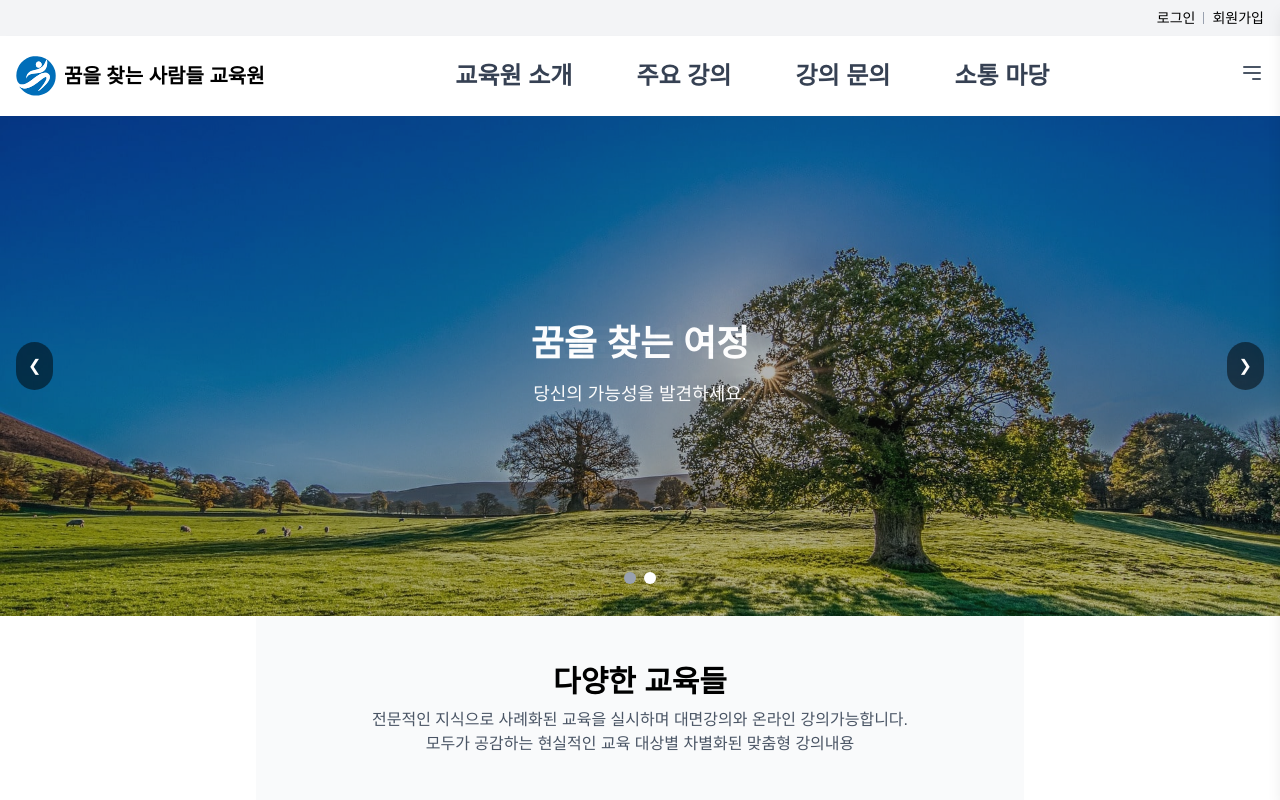
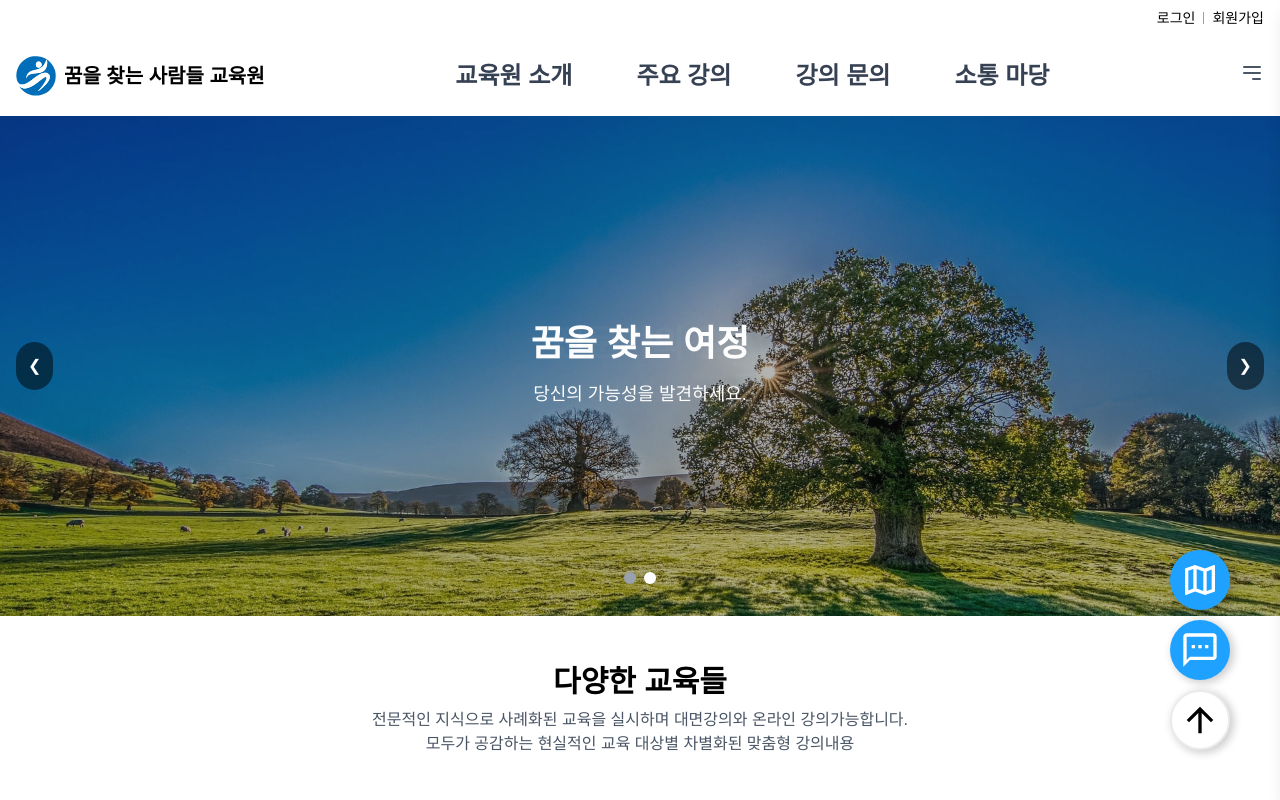
Before and after one commit to MSP-31/Dreamseekers-FE, a Vue app in the folder dreamseekers/: page / in a window 1280 px wide. Shown: the top 800 px of the page. Built offline with nearby package versions, Linux system fonts and the light colour scheme; a web font is replaced by a local one.

Commit message:
feat: "플로팅 버튼 추가"

```diff
--- a/dreamseekers/src/components/layout/AppFooter.vue
+++ b/dreamseekers/src/components/layout/AppFooter.vue
@@ -2,11 +2,11 @@
     <footer class="bg-[#515151] text-white text-sm mt-16">
         <div class="max-w-7xl mx-auto px-6 py-8">
             <ul class="flex flex-wrap gap-4 justify-center mb-6">
-                <li><a href="/intro/greeting">교육원 소개</a></li>
-                <li><a href="/lecture/list">주요 강의</a></li>
-                <li><a href="/lecture/inquiry">강의 문의</a></li>
-                <li><a href="/unauthorized-collection">이메일무단수집거부</a></li>
-                <li><a href="/privacy-policy">개인정보처리방침</a></li>
+                <li><router-link to="/intro/greeting">교육원 소개</router-link></li>
+                <li><router-link to="/lecture/list">주요 강의</router-link></li>
+                <li><router-link to="/lecture/inquiry">강의 문의</router-link></li>
+                <li><router-link to="/unauthorized-collection">이메일무단수집거부</router-link></li>
+                <li><router-link to="/privacy-policy">개인정보처리방침</router-link></li>
             </ul>
 
             <div class="flex flex-col md:flex-row md:justify-between text-center md:text-left gap-6 md:gap-0">
--- a/dreamseekers/src/components/layout/AppHeader.vue
+++ b/dreamseekers/src/components/layout/AppHeader.vue
@@ -1,5 +1,5 @@
 <template>
-    <header class="text-dream-text">
+    <header>
         <TopHeader :user="user" @logout="$emit('logout')" />
         <NavigationBar :is-staff="user.isStaff" />
         <!-- MobileSidebar는 NavigationBar 내부 또는 여기서 조건부로 렌더링 가능 -->
--- /dev/null
+++ b/dreamseekers/src/components/layout/FloatingButtons.vue
@@ -0,0 +1,88 @@
+<template>
+    <ul class="fixed z-30 right-[50px] bottom-[50px] flex flex-col items-end space-y-[10px]">
+        <!-- '오시는 길' Button -->
+        <li>
+            <router-link
+                :to="`/intro/contact/`"
+                title="오시는 길"
+                class="inline-flex items-center justify-center relative w-[60px] h-[60px] rounded-full bg-[#1fa2ff] shadow-[3px_2px_8px_1px_rgba(0,0,0,0.2)] text-[#ebebeb] transition-all duration-200 ease-in-out cursor-pointer group hover:w-[170px] hover:justify-start hover:pl-[15px]"
+            >
+                <span class="w-10 h-10 bg-center bg-no-repeat bg-contain shrink-0" :style="{backgroundImage: `url(${mapIconUrl})`}" aria-hidden="true"></span>
+                <span class="ml-[10px] text-xl whitespace-nowrap hidden group-hover:inline"> 오시는 길 </span>
+            </router-link>
+        </li>
+
+        <!-- '강의 문의' Button -->
+        <li>
+            <router-link
+                :to="`/lecture/inquiry`"
+                title="강의 문의"
+                class="inline-flex items-center justify-center relative w-[60px] h-[60px] rounded-full bg-[#1fa2ff] shadow-[3px_2px_8px_1px_rgba(0,0,0,0.2)] text-[#ebebeb] transition-all duration-200 ease-in-out cursor-pointer group hover:w-[170px] hover:justify-start hover:pl-[15px]"
+            >
+                <span class="w-10 h-10 bg-center bg-no-repeat bg-contain shrink-0" :style="{backgroundImage: `url(${textIconUrl})`}" aria-hidden="true"></span>
+                <span class="ml-[10px] text-xl whitespace-nowrap hidden group-hover:inline"> 강의 문의 </span>
+            </router-link>
+        </li>
+
+        <!-- '맨 위로' Button -->
+        <li>
+            <span
+                @click="scrollToTop"
+                title="맨 위로"
+                role="button"
+                tabindex="0"
+                @keydown.enter="scrollToTop"
+                @keydown.space.prevent="scrollToTop"
+                class="inline-flex items-center justify-center relative w-[60px] h-[60px] rounded-full bg-white border-2 border-[#ebebeb] shadow-[3px_2px_8px_1px_rgba(0,0,0,0.2)] transition-all duration-200 ease-in-out cursor-pointer hover:bg-gray-100"
+            >
+                <span class="w-10 h-10 bg-center bg-no-repeat bg-contain shrink-0" :style="{backgroundImage: `url(${upwardIconUrl})`}" aria-hidden="true"></span>
+                <!-- 이 버튼은 원래 디자인처럼 호버 시 텍스트가 표시되지 않습니다. -->
+            </span>
+        </li>
+    </ul>
+</template>
+
+<script setup>
+// Vite 프로젝트의 경우, 아이콘 파일들을 `public` 디렉토리 (예: public/img/icon/map_white_24dp.svg)에 위치시키고,
+// 아래와 같이 절대 경로로 참조합니다.
+const mapIconUrl = "/img/icon/map_white_24dp.svg";
+const textIconUrl = "/img/icon/textsms_white_24dp.svg";
+const upwardIconUrl = "/img/icon/arrow_upward_white_24dp.svg";
+// 중요: arrow_upward_white_24dp.svg 아이콘은 흰색입니다.
+// '맨 위로' 버튼의 배경이 흰색이므로 이 아이콘이 보이지 않을 수 있습니다.
+// 어두운 색상의 아이콘을 사용하거나, 인라인 SVG를 사용하여 색상을 제어하는 것을 고려해 보세요.
+
+const scrollToTop = () => {
+    window.scrollTo({top: 0, behavior: "smooth"});
+};
+</script>
+
+<style scoped>
+/*
+    Tailwind CSS v4 (및 JIT 모드가 활성화된 v3)는 w-[60px], bg-[#1fa2ff]와 같은 임의의 값을 지원합니다.
+    자주 사용하는 값들은 tailwind.config.js 파일에 사용자 정의 값으로 추가하여 재사용성을 높일 수 있습니다. 예:
+
+    // tailwind.config.js
+    module.exports = {
+      theme: {
+        extend: {
+          colors: {
+            'brand-primary-light': '#1fa2ff', // var(--primary-color-light)
+            'brand-line-color': '#ebebeb',    // var(--line-color)
+          },
+          boxShadow: {
+            'brand-floating': '3px 2px 8px 1px rgba(0, 0, 0, 0.2)',
+          },
+          spacing: {
+            '10px': '10px',
+            '15px': '15px',
+            '50px': '50px',
+          }
+        },
+      },
+      // ...
+    };
+
+    위와 같이 설정 후, bg-brand-primary-light, shadow-brand-floating, right-50px, ml-10px, pl-15px 등의 클래스를 사용할 수 있습니다.
+  */
+</style>
--- a/dreamseekers/src/components/layout/TopHeader.vue
+++ b/dreamseekers/src/components/layout/TopHeader.vue
@@ -1,5 +1,5 @@
 <template>
-    <div class="bg-gray-100 py-2 text-sm">
+    <div class="py-2 text-sm">
         <div class="container mx-auto flex justify-end items-center px-4">
             <template v-if="user.isAuthenticated">
                 <b class="mr-2">{{ user.username }}</b
--- a/dreamseekers/src/components/main/ContactMapSection.vue
+++ b/dreamseekers/src/components/main/ContactMapSection.vue
@@ -1,5 +1,5 @@
 <template>
-    <div class="main-content py-12 bg-gray-50">
+    <div class="main-content py-12">
         <div class="content-box container mx-auto px-4">
             <h1 class="text-3xl font-bold text-dream-text text-center mb-8">오시는 길</h1>
 
@@ -48,6 +48,7 @@
                                 계좌번호: {{ businessInfo.account }}
                             </td>
                         </tr>
+                        <!--
                         <tr class="md:hidden border-t">
                             <th class="py-3 px-2 md:px-4 font-semibold align-top">입금 정보</th>
                             <td class="py-3 px-2 md:px-4">
@@ -56,6 +57,7 @@
                                 계좌번호: {{ businessInfo.account }}
                             </td>
                         </tr>
+                        -->
                     </tbody>
                 </table>
             </div>
--- a/dreamseekers/src/router/index.ts
+++ b/dreamseekers/src/router/index.ts
@@ -48,6 +48,11 @@ const router = createRouter({
                     component: () => import("@/views/lecture/LectureDetailPage.vue"),
                     props: true,
                 },
+                {
+                    path: "calender",
+                    name: "calender",
+                    component: () => import("@/views/lecture/LectureCalender.vue"),
+                },
             ],
         },
         {
@@ -63,12 +68,6 @@ const router = createRouter({
                     path: "write",
                     name: "inquiryWrite",
                     component: () => import("@/views/inquiry/InquiryWritePage.vue"),
-                },
-                {
-                    path: "detail/:id", // 부모 경로를 제외한 상대 경로
-                    name: "lectureDetail",
-                    component: () => import("@/views/lecture/LectureDetailPage.vue"),
-                    props: true,
                 },
             ],
         },
--- a/dreamseekers/src/views/HomeView.vue
+++ b/dreamseekers/src/views/HomeView.vue
@@ -7,6 +7,7 @@
             <CalendarSection :schedules="dummySchedules" :is-staff="isUserStaff" />
             <ContactMapSection :contacts="dummyContacts" :business-info="dummyBusinessInfo" :naver-map-client-id="naverClientId" />
         </div>
+        <FloatingButtons />
     </main>
 </template>
 
@@ -15,5 +16,6 @@ import SlideSection from "../components/main/SlideSection.vue";
 import LectureListSection from "../components/main/LectureListSection.vue";
 import CalendarSection from "../components/main/CalendarSection.vue";
 import ContactMapSection from "../components/main/ContactMapSection.vue";
+import FloatingButtons from "@/components/layout/FloatingButtons.vue";
 import {dummySlides, dummyLectures, dummySchedules, dummyContacts, dummyBusinessInfo, isUserStaff, naverClientId} from "@/data/dummyData.ts"; // 더미 데이터 모듈
 </script>
--- /dev/null
+++ b/dreamseekers/src/views/lecture/LectureCalender.vue
@@ -0,0 +1,14 @@
+<template>
+    <div>
+        <PageHeader title="주요 강의" backgroundImageUrl="/img/top_header/lecture.jpg" />
+        <div class="relative text-center text-black flex-1 my-0 mx-[20%]">
+            <CalendarSection :schedules="dummySchedules" :is-staff="isUserStaff" />
+        </div>
+    </div>
+</template>
+
+<script setup>
+import PageHeader from "@/components/PageHeader.vue";
+import CalendarSection from "@/components/main/CalendarSection.vue";
+import {dummySchedules} from "@/data/dummyData.ts"; // 더미 데이터 모듈
+</script>
```
Also changed, not shown: dreamseekers/src/components/layout/NavigationBar.vue (+6 -2 lines), dreamseekers/src/components/main/LectureListSection.vue (+4 -4 lines).
